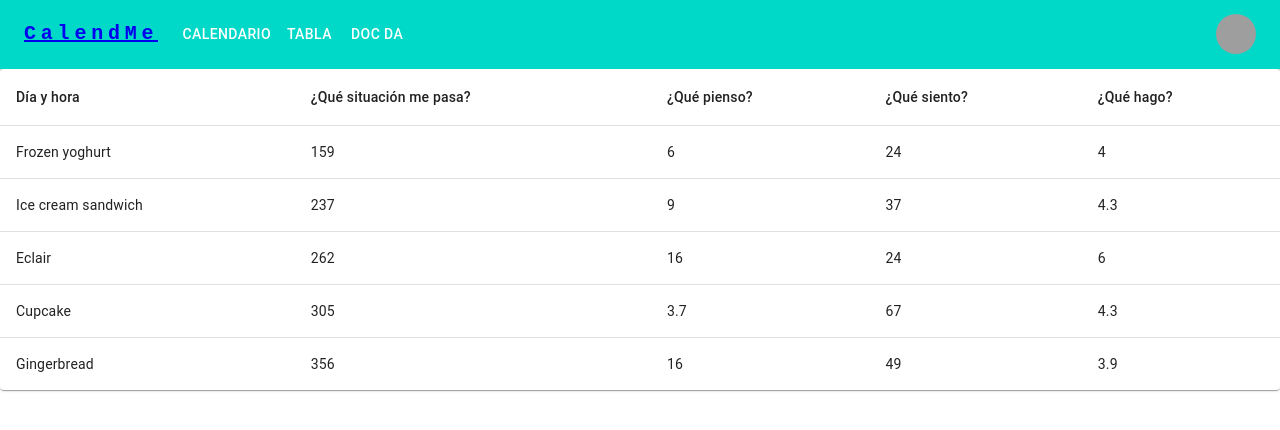
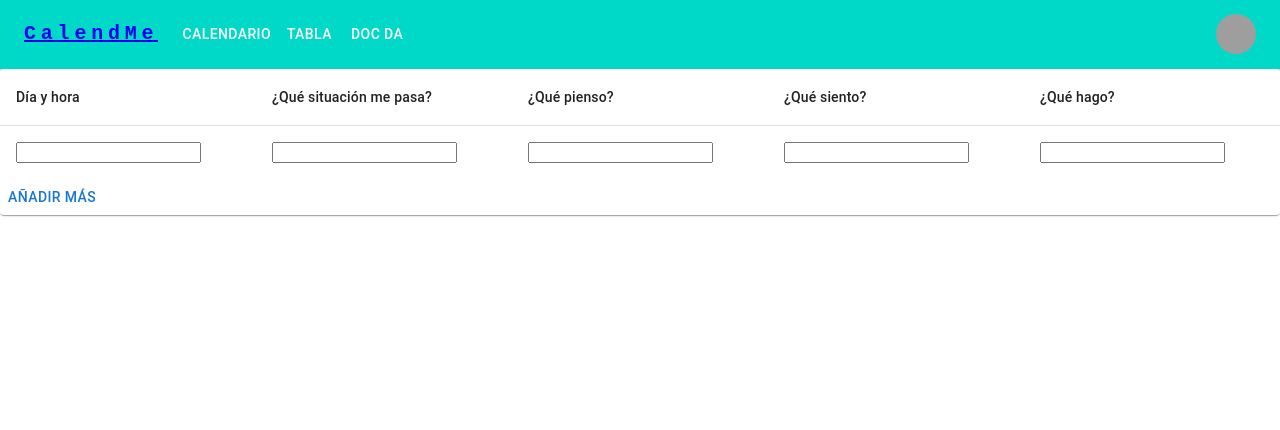
Before and after one commit to agustingar/calendag, a React (Create React App) app: page /tabla in a window 1280 px wide. Shown: the top 430 px of the page. Built offline with nearby package versions, Linux system fonts and the light colour scheme; grey boxes are pictures that could not be loaded.

Commit message:
create a Table with add more function

```diff
--- a/package.json
+++ b/package.json
@@ -3,10 +3,12 @@
   "version": "0.1.0",
   "private": true,
   "dependencies": {
+    "@date-io/date-fns": "^1.3.13",
     "@emotion/react": "^11.11.0",
     "@emotion/styled": "^11.11.0",
     "@mui/icons-material": "^5.11.16",
-    "@mui/material": "^5.13.0",
+    "@mui/lab": "^5.0.0-alpha.130",
+    "@mui/material": "^5.13.1",
     "@mui/styled-engine-sc": "^5.12.0",
     "@mui/x-date-pickers": "^6.4.0",
     "@testing-library/jest-dom": "^5.16.5",
@@ -17,6 +19,7 @@
     "react": "^18.2.0",
     "react-calendar": "^4.2.1",
     "react-dom": "^18.2.0",
+    "react-modal": "^3.16.1",
     "react-pdf": "^6.2.2",
     "react-router-dom": "^6.11.1",
     "react-scripts": "5.0.1",
--- a/src/assets/calendar.css
+++ b/src/assets/calendar.css
@@ -115,4 +115,27 @@
   .calendar {
     width: auto;
   }
+  .calendar-header {
+    flex-direction: column;
+    align-items: center;
+  }
+  .calendar-header button {
+    margin-bottom: 10px;
+  }
+  .table-wrapper {
+    overflow-x: auto;
+    margin-top: 20px;
+  }
+  table {
+    min-width: 500px;
+    border-collapse: collapse;
+  }
+  th,
+  td {
+    white-space: nowrap;
+    padding: 8px;
+  }
+  .edit-button {
+    margin-right: 8px;
+  }
 }
--- a/src/components/Calendario/calendario.js
+++ b/src/components/Calendario/calendario.js
@@ -17,6 +17,8 @@ const Calendario = () => {
 
   const handleDayClick = (day) => {
     setSelectedDay(day);
+    setTask('');
+    setTime('');
     setModalOpen(true);
   };
 
@@ -67,20 +69,6 @@ const Calendario = () => {
     }
   };
 
-  const handleDeleteTask = (day, index) => {
-    const formattedDate = format(day, 'dd/MM/yyyy');
-    const tasks = tasksByDay[formattedDate];
-
-    if (tasks) {
-      const updatedTasks = tasks.filter((taskObj, taskIndex) => taskIndex !== index);
-      const updatedTasksByDay = {
-        ...tasksByDay,
-        [formattedDate]: updatedTasks.length > 0 ? updatedTasks : null
-      };
-      setTasksByDay(updatedTasksByDay);
-    }
-  };
-
   const handleCompleteTask = (day, index) => {
     const formattedDate = format(day, 'dd/MM/yyyy');
     const tasks = tasksByDay[formattedDate];
@@ -98,12 +86,11 @@ const Calendario = () => {
 
       const updatedTasksByDay = {
         ...tasksByDay,
-        [formattedDate]: updatedTasks.filter((taskObj) => !taskObj.completed)
+        [formattedDate]: updatedTasks
       };
       setTasksByDay(updatedTasksByDay);
     }
   };
-
   const handlePrevMonth = () => {
     setCurrentDate((prevDate) => subMonths(prevDate, 1));
   };
@@ -126,7 +113,6 @@ const Calendario = () => {
               <div className="day-number">{format(day, 'dd')}</div>
               <div className="day-text">
                 {format(day, 'EEEE')}
-
               </div>
               {tasksByDay[format(day, 'dd/MM/yyyy')] &&
                 tasksByDay[format(day, 'dd/MM/yyyy')].map((task, index) => (
@@ -160,6 +146,7 @@ const Calendario = () => {
       )}
       <div className="task-table">
         <h3>Tasks</h3>
+        <div className="table-wrapper">
           <table>
             <thead>
               <tr>
@@ -178,10 +165,12 @@ const Calendario = () => {
                     <td>{task.task}</td>
                     <td>{task.time}</td>
                     <td>
-                    <button onClick={() => handleEditTask(new Date(date), index)}>Edit</button>
-                    <button onClick={() => handleCompleteTask(new Date(date), index)}>
-                      {task.completed ? 'Completed' : 'Check'}
-                    </button>
+                      <button className="edit-button" onClick={() => handleEditTask(new Date(date), index)}>Edit</button>
+                      <input
+                        type="checkbox"
+                        defaultChecked={task.completed}
+                        onChange={() => handleCompleteTask(new Date(date), index)}
+                      />
                     </td>
                   </tr>
                 ))
@@ -190,6 +179,7 @@ const Calendario = () => {
           </table>
         </div>
       </div>
+    </div>
   );
 };
 
--- a/src/components/Tabla/tabla.js
+++ b/src/components/Tabla/tabla.js
@@ -1,4 +1,4 @@
-import * as React from 'react';
+import React, { useState } from 'react';
 import Table from '@mui/material/Table';
 import TableBody from '@mui/material/TableBody';
 import TableCell from '@mui/material/TableCell';
@@ -6,49 +6,88 @@ import TableContainer from '@mui/material/TableContainer';
 import TableHead from '@mui/material/TableHead';
 import TableRow from '@mui/material/TableRow';
 import Paper from '@mui/material/Paper';
+import { Button } from '@mui/material';
 
-function createData(name, calories, fat, carbs, protein) {
-    return { name, calories, fat, carbs, protein };
+function createData(dia, situacion, pienso, siento, hago) {
+  return { dia, situacion, pienso, siento, hago };
 }
 
-const rows = [
-    createData('Frozen yoghurt', 159, 6.0, 24, 4.0),
-    createData('Ice cream sandwich', 237, 9.0, 37, 4.3),
-    createData('Eclair', 262, 16.0, 24, 6.0),
-    createData('Cupcake', 305, 3.7, 67, 4.3),
-    createData('Gingerbread', 356, 16.0, 49, 3.9),
-];
+const BasicTable = () => {
+  const [rows, setRows] = useState([createData('')]);
 
-export default function BasicTable() {
+  const addMore = () => {
+    const newData = createData('');
+    setRows((prevRows) => [...prevRows, newData]);
+  };
+
+  const [editableRows, setEditableRows] = useState([]);
+
+  const handleCellChange = (value, field, index) => {
+    const updatedRows = [...editableRows];
+    updatedRows[index][field] = value;
+    setEditableRows(updatedRows);
+  };
+
   return (
     <TableContainer component={Paper}>
       <Table sx={{ minWidth: 650 }} aria-label="simple table">
         <TableHead>
           <TableRow>
-                        <TableCell >Día y hora</TableCell>
+            <TableCell>Día y hora</TableCell>
             <TableCell>¿Qué situación me pasa?</TableCell>
             <TableCell>¿Qué pienso?</TableCell>
             <TableCell>¿Qué siento?</TableCell>
-                        <TableCell >¿Qué hago?</TableCell>
+            <TableCell>¿Qué hago?</TableCell>
           </TableRow>
         </TableHead>
         <TableBody>
-                    {rows.map((row) => (
+          {rows.map((row, index) => (
             <TableRow
-                            key={row.name}
+              key={index}
               sx={{ '&:last-child td, &:last-child th': { border: 0 } }}
             >
               <TableCell component="th" scope="row">
-                                {row.name}
+                <input
+                  type="text"
+                  value={row.name}
+                  onChange={(e) => handleCellChange(e.target.value, 'name', index)}
+                />
               </TableCell>
-                            <TableCell >{row.calories}</TableCell>
-                            <TableCell >{row.fat}</TableCell>
-                            <TableCell>{row.carbs}</TableCell>
-                            <TableCell >{row.protein}</TableCell>
+              <TableCell>
+                <input
+                  type="text"
+                  value={row.situacion}
+                  onChange={(e) => handleCellChange(e.target.value, 'situacion', index)}
+                />
+              </TableCell>
+              <TableCell>
+                <input
+                  type="text"
+                  value={row.pienso}
+                  onChange={(e) => handleCellChange(e.target.value, 'pienso', index)}
+                />
+              </TableCell>
+              <TableCell>
+                <input
+                  type="text"
+                  value={row.siento}
+                  onChange={(e) => handleCellChange(e.target.value, 'siento', index)}
+                />
+              </TableCell>
+              <TableCell>
+                <input
+                  type="text"
+                  value={row.hago}
+                  onChange={(e) => handleCellChange(e.target.value, 'hago', index)}
+                />
+              </TableCell>
             </TableRow>
           ))}
         </TableBody>
       </Table>
+      <Button onClick={addMore}>Añadir más</Button>
     </TableContainer>
   );
-}
+};
+
+export default BasicTable;
```
Also changed, not shown: 1 other file (tests, documents, lock files or other folders). Lines whose indentation alone changed are shown as unchanged.
